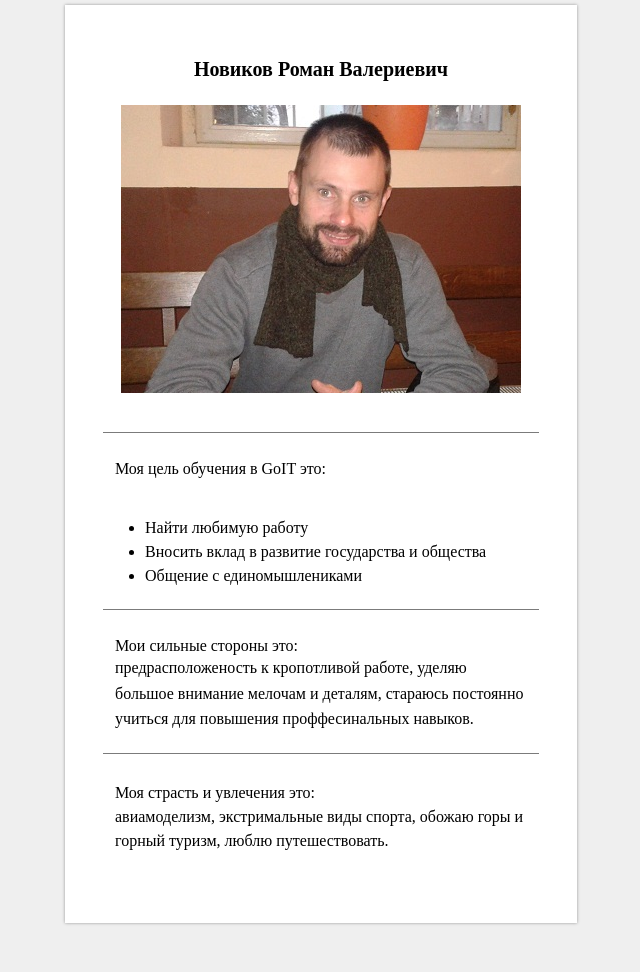
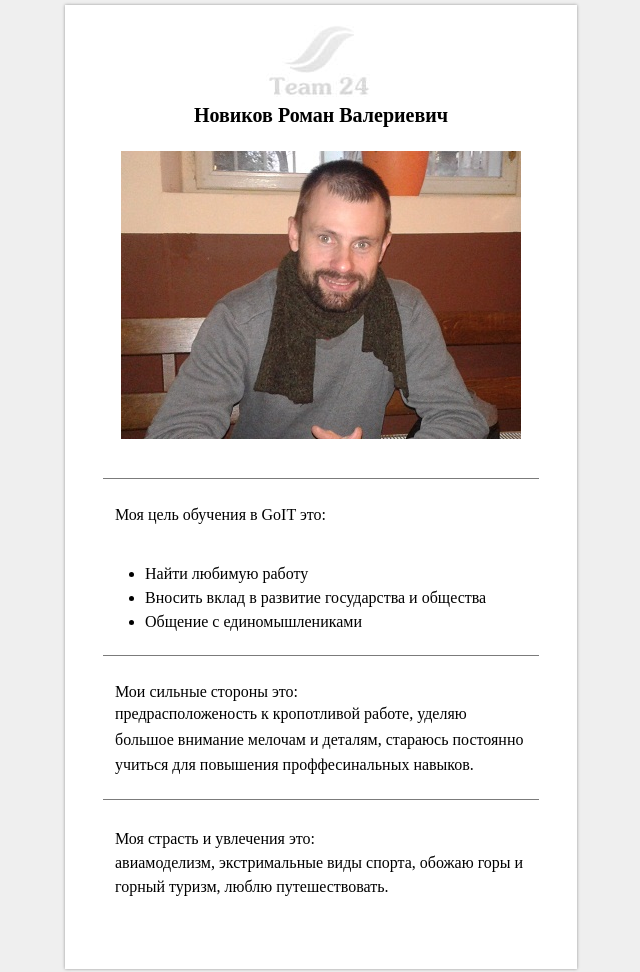
Before and after one commit to romankim34/romankim34.github.io, a plain HTML site: page index.html in a window 1280 px wide. Shown: the whole page, without its empty margins (319-959 px from the left). Drawn offline with Linux system fonts and the light colour scheme.

Commit message:
Added logo

```diff
--- a/css/style.css
+++ b/css/style.css
@@ -13,7 +13,11 @@ body {
     max-width: 412px;
     border-bottom: 1px solid #7b7b7b;
     margin: 0 auto;
-    padding: 53px 12px 20px 12px;
+    padding: 20px 12px 20px 12px;
+}
+.logo {
+    width: 110px;
+    margin: auto;
 }
 .header>h1 {
     text-align: center;
--- a/index.html
+++ b/index.html
@@ -8,8 +8,13 @@
 	<body>
         <div class="main">
             <div class="header">
+                <div class="logo">
+                    <img src="img/logo.jpg" alt="Logo">
+                </div>
                 <h1>Новиков Роман Валериевич</h1>
-                <div class="image"><img alt="Моё фото" src="img/img.jpg"></div>
+                <div class="image">
+                    <img alt="Моё фото" src="img/img.jpg">
+                </div>
 <!--                <p>Временно разнорабочий</p>-->
             </div>
             <div class="content">
```
Also changed, not shown: img/logo.jpg (added).
